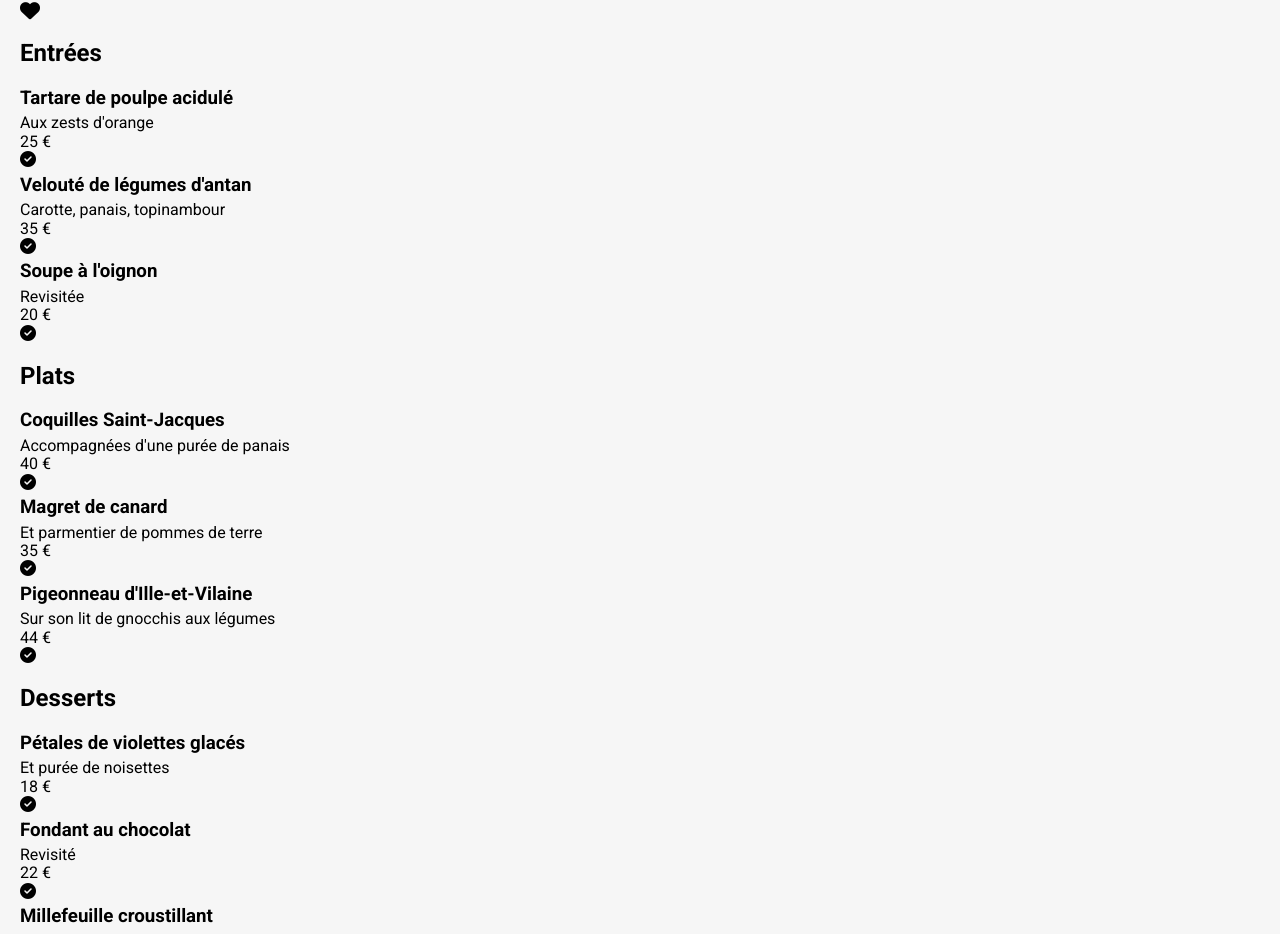
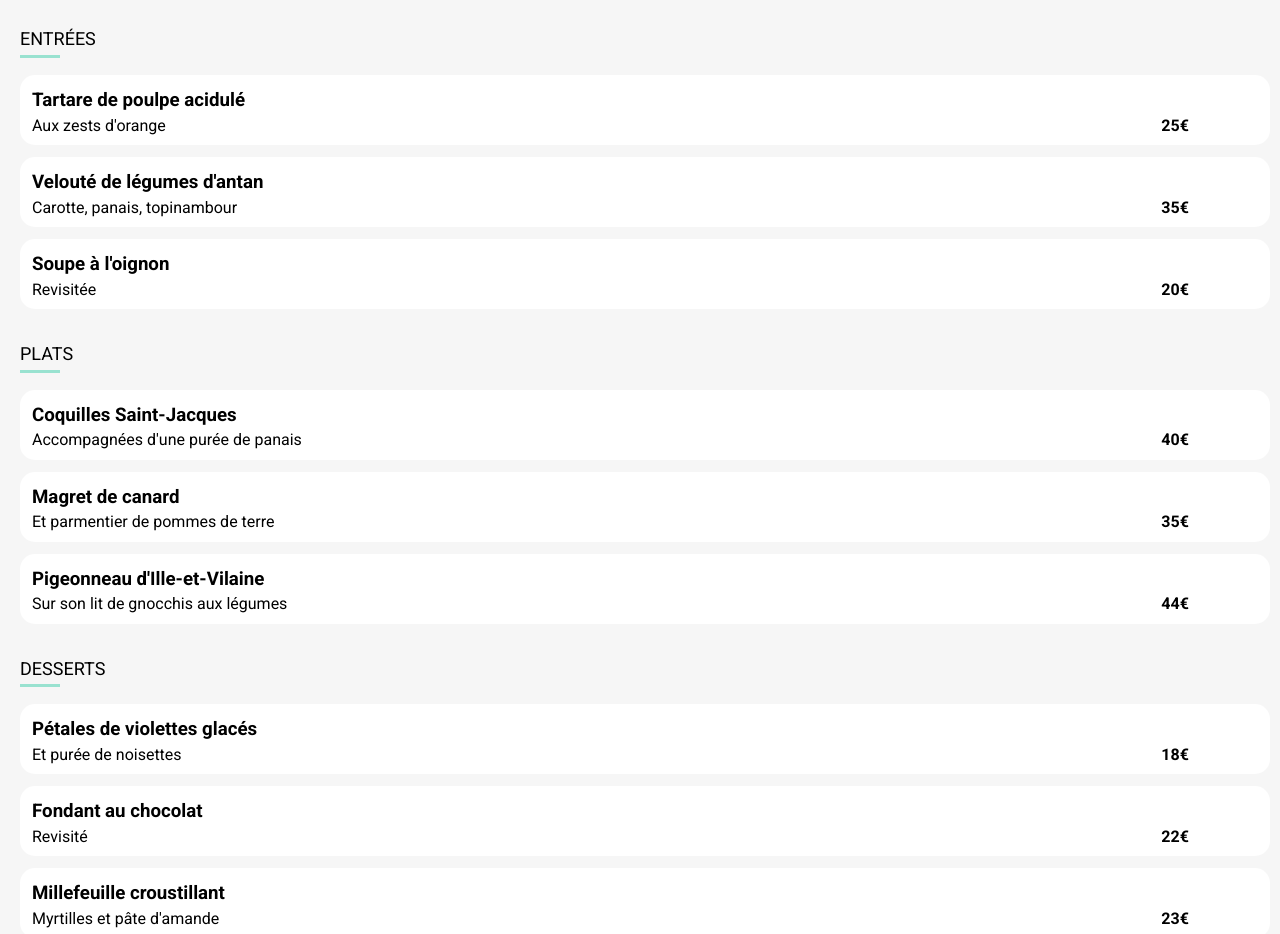
Before and after one commit to SylvainBruyat/OC-P3-Ohmyfood, a plain HTML site: page a-la-francaise.html in a window 1280 px wide. Shown: the part 354-1288 px from the top of the page. Drawn offline with Linux system fonts and the light colour scheme; a web font is replaced by a local one.

Commit message:
Mise en forme statique de la page de menu terminée

```diff
--- a/a-la-francaise.html
+++ b/a-la-francaise.html
@@ -16,7 +16,8 @@
     <title>Ohmyfood! Paris | À la française</title>
 </head>
 <body>
-    <header class="header shadow--dark"> <!-- Ombre non-visible car masquée par le fond du bloc "location". A mettre en inset sur le bloc "location" ? -->
+    <header class="header shadow--dark"> <!-- Ombre non-visible sur la page index. Vérifier que toujours non-visible sur les pages de menu
+                                         après modification pour la rendre visible sur la page index -->
         <a href="index.html">
             <i class="fas fa-arrow-left header__arrow"></i>
         </a>
@@ -34,108 +35,125 @@
         <section class="menu">
             <div class="title">
                 <h1>À la française</h1>
-                <i class="fas fa-heart fa-lg"></i>
+                <div class="hearts"> <!-------------------------- Division à supprimer à la fin si je reste avec une seule icône ----------------------->
+                    <i class="fas fa-heart menu__heart"></i>
+                </div>
             </div>
 
             <section class="starters">
-                <h2>Entrées</h2>
+                <div>
+                    <h2>
+                        Entrées
+                        <span class="menu__underline"></span>
+                    </h2>
+                </div>
                 <div class="menu__item">
                     <div class="menu__text">
                         <h3>Tartare de poulpe acidulé</h3>
-                        <div>
-                            <p>Aux zests d'orange</p>
-                            <p class="menu__price">25 €</p>
+                        <div class="menu__desc-price">
+                            <p class="menu__desc">Aux zests d'orange</p>
+                            <p class="menu__price">25€</p>
                         </div>
                     </div>
-                    <i class="fas fa-check-circle"></i>
+                    <i class="fas fa-check-circle menu__select"></i>
                 </div>
                 <div class="menu__item">
                     <div class="menu__text">
                         <h3>Velouté de légumes d'antan</h3>
-                        <div>
-                            <p>Carotte, panais, topinambour</p>
-                            <p class="menu__price">35 €</p>
+                        <div class="menu__desc-price">
+                            <p class="menu__desc">Carotte, panais, topinambour</p>
+                            <p class="menu__price">35€</p>
                         </div>
                     </div>
-                    <i class="fas fa-check-circle"></i>
+                    <i class="fas fa-check-circle menu__select"></i>
                 </div>
                 <div class="menu__item">
                     <div class="menu__text">
                         <h3>Soupe à l'oignon</h3>
-                        <div>
-                            <p>Revisitée</p>
-                            <p class="menu__price">20 €</p>
+                        <div class="menu__desc-price">
+                            <p class="menu__desc">Revisitée</p>
+                            <p class="menu__price">20€</p>
                         </div>
                     </div>
-                    <i class="fas fa-check-circle"></i>
+                    <i class="fas fa-check-circle menu__select"></i>
                 </div>
             </section>
 
             <section class="main-courses">
-                <h2>Plats</h2>
+                <div>
+                    <h2>
+                        Plats
+                        <span class="menu__underline"></span>
+                    </h2>
+                </div>
                 <div class="menu__item">
                     <div class="menu__text">
                         <h3>Coquilles Saint-Jacques</h3>
-                        <div>
-                            <p>Accompagnées d'une purée de panais</p>
-                            <p class="menu__price">40 €</p>
+                        <div class="menu__desc-price">
+                            <p class="menu__desc">Accompagnées d'une purée de panais</p>
+                            <p class="menu__price">40€</p>
                         </div>
                     </div>
-                    <i class="fas fa-check-circle"></i>
+                    <i class="fas fa-check-circle menu__select"></i>
                 </div>
                 <div class="menu__item">
                     <div class="menu__text">
                         <h3>Magret de canard</h3>
-                        <div>
-                            <p>Et parmentier de pommes de terre</p>
-                            <p class="menu__price">35 €</p>
+                        <div class="menu__desc-price">
+                            <p class="menu__desc">Et parmentier de pommes de terre</p>
+                            <p class="menu__price">35€</p>
                         </div>
                     </div>
-                    <i class="fas fa-check-circle"></i>
+                    <i class="fas fa-check-circle menu__select"></i>
                 </div>
                 <div class="menu__item">
                     <div class="menu__text">
                         <h3>Pigeonneau d'Ille-et-Vilaine</h3>
-                        <div>
-                            <p>Sur son lit de gnocchis aux légumes</p>
-                            <p class="menu__price">44 €</p>
+                        <div class="menu__desc-price">
+                            <p class="menu__desc">Sur son lit de gnocchis aux légumes</p>
+                            <p class="menu__price">44€</p>
                         </div>
                     </div>
-                    <i class="fas fa-check-circle"></i>
+                    <i class="fas fa-check-circle menu__select"></i>
                 </div>
             </section>
 
             <section class="desserts">
-                <h2>Desserts</h2>
+                <div>
+                    <h2>
+                        Desserts
+                        <span class="menu__underline"></span>
+                    </h2>
+                </div>
                 <div class="menu__item">
                     <div class="menu__text">
                         <h3>Pétales de violettes glacés</h3>
-                        <div>
-                            <p>Et purée de noisettes</p>
-                            <p class="menu__price">18 €</p>
+                        <div class="menu__desc-price">
+                            <p class="menu__desc">Et purée de noisettes</p>
+                            <p class="menu__price">18€</p>
                         </div>
                     </div>
-                    <i class="fas fa-check-circle"></i>
+                    <i class="fas fa-check-circle menu__select"></i>
                 </div>
                 <div class="menu__item">
                     <div class="menu__text">
                         <h3>Fondant au chocolat</h3>
-                        <div>
-                            <p>Revisité</p>
-                            <p class="menu__price">22 €</p>
+                        <div class="menu__desc-price">
+                            <p class="menu__desc">Revisité</p>
+                            <p class="menu__price">22€</p>
                         </div>
                     </div>
-                    <i class="fas fa-check-circle"></i>
+                    <i class="fas fa-check-circle menu__select"></i>
                 </div>
                 <div class="menu__item">
                     <div class="menu__text">
                         <h3>Millefeuille croustillant</h3>
-                        <div>
-                            <p>Myrtilles et pâte d'amande</p>
-                            <p class="menu__price">23 €</p>
+                        <div class="menu__desc-price">
+                            <p class="menu__desc">Myrtilles et pâte d'amande</p>
+                            <p class="menu__price">23€</p>
                         </div>
                     </div>
-                    <i class="fas fa-check-circle"></i>
+                    <i class="fas fa-check-circle menu__select"></i>
                 </div>
             </section>
 
--- /dev/null
+++ b/sass/components/_hearts.scss
@@ -0,0 +1,5 @@
+.menu__heart {
+    margin-right: 25px;
+    font-size: 28px;
+    font-weight: normal;
+}
--- a/sass/main.scss
+++ b/sass/main.scss
@@ -18,6 +18,7 @@ Ordre d'import pour éviter les erreurs de compilation :
 @import "./base/base";
 @import "./components/spinner";
 @import "./components/buttons";
+@import "./components/hearts";
 @import "./layouts/flex";
 @import "./layouts/shadows";
 @import "./layouts/header";
--- a/sass/pages/_menus.scss
+++ b/sass/pages/_menus.scss
@@ -11,11 +11,79 @@
 
 .menu {
     margin-top: -50px;
-    padding-left: 20px;
+    padding: 35px 10px 0 20px;
     background-color: $background-grey--light;
     border-radius: 35px 35px 0 0;
 
+    .title {
+        @extend %flex-space-between-center;
+    }
+
     h1 {
         font-family: $font-secondary;
+        margin: 0;
+    }
+
+    h2 {
+        position: relative;
+        margin: 35px 0 25px 0;
+        font-size: 18px;
+        font-weight: normal;
+        text-transform: uppercase;
+    }
+
+    &__underline {
+        position: absolute;
+        left: 0;
+        bottom: -8px;
+        width: 40px;
+        height: 3px;
+        background-color: $color-tertiary;
+    }
+
+    &__item {
+        @extend %flex-space-between-center;
+        width: 100%;
+        height: 70px;
+        margin-bottom: 12px;
+        background-color: white;
+        border-radius: 15px;
+        overflow: hidden;
+    }
+
+    &__text {
+        @extend %flex-column;
+        width: 100%;
+        padding: 0 24px 0 12px;
+    }
+
+    &__desc-price {
+        @extend %flex-space-between-center;
+    }
+
+    &__desc {
+        width: 100%;
+        white-space: nowrap;
+        overflow: hidden;
+        text-overflow: ellipsis;
+    }
+
+    &__price {
+        font-weight: bold;
+    }
+
+    &__select {
+        @extend %flex-center-center;
+        width: 60px;
+        height: 100%;
+        background-color: $color-tertiary;
+        border-radius: 0 15px 15px 0;
+        color: white;
+        transform: translateX(60px);
+    }
+
+    .order {
+        @extend %flex-center;
+        margin: 40px 0 80px 0;
     }
 }
--- a/sass/utils/_variables.scss
+++ b/sass/utils/_variables.scss
@@ -2,12 +2,11 @@ $color-primary: #9356DC;
 $color-primary--light: #F4EDFF;
 $color-secondary: #FF79DA;
 $color-tertiary: #99E2D0;
+
 $grey-primary: #7D7D7D;
 $background-grey--light: #F6F6F6;
 $background-grey--medium: #E9E9E9;
 $background-grey--dark: #383838;
 
-/* A voir si j'intègre les polices via Google Fonts
-ou si je fais télécharger les fichiers au navigateur*/
 $font-primary: 'Roboto', sans-serif;
 $font-secondary: 'Shrikhand', cursive;
```
Also changed, not shown: css/main.css, 1 other file.
